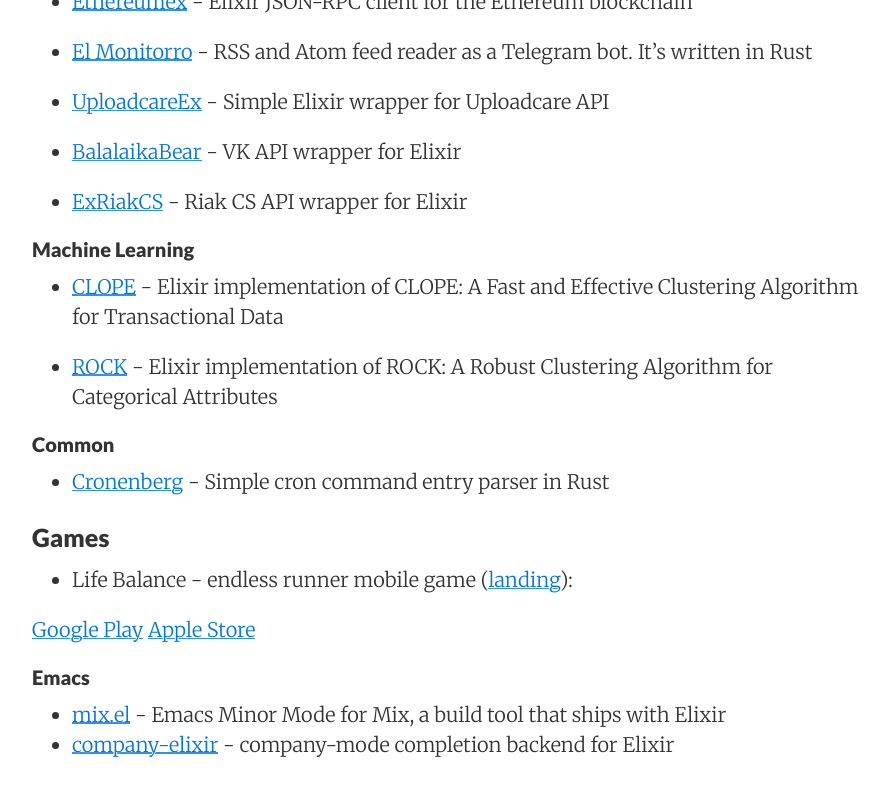
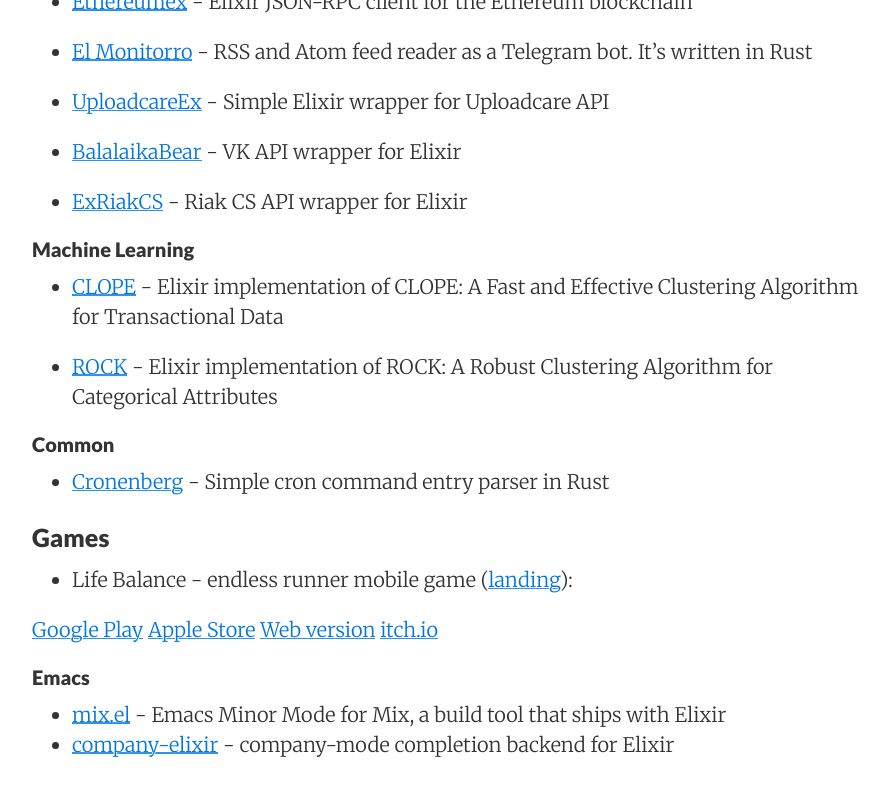
Before and after one commit to ayrat555/ayrat555.github.io, a Jekyll site: the page built from about.md, in a window 1280 px wide and 900 px high, scrolled down 2146 px, cut to the strip 0-796 px from the top of the window. Shown: the whole strip, without its empty margins (188-1076 px from the left). Built offline with Jekyll 4.4.1, drawn with Linux system fonts in a browser that asks for light colours; nearby versions of some CDN libraries.

Commit message:
add links to itch.io

```diff
--- a/about.md
+++ b/about.md
@@ -101,6 +101,9 @@
 
 [Google Play](https://play.google.com/store/apps/details?id=com.thoughtkraken.lifebalance)
 [Apple Store](https://apps.apple.com/us/app/life-balance/id1495840809?ls=1)
+[Web version](https://thoughtkraken.com/life_balance/play)
+[itch.io](https://ayrat555.itch.io/life-balance)
+
 
 #### Emacs
 
```
Also changed, not shown: _posts/2021-02-28-life-balance-web-version.md (+4 -0 lines).
